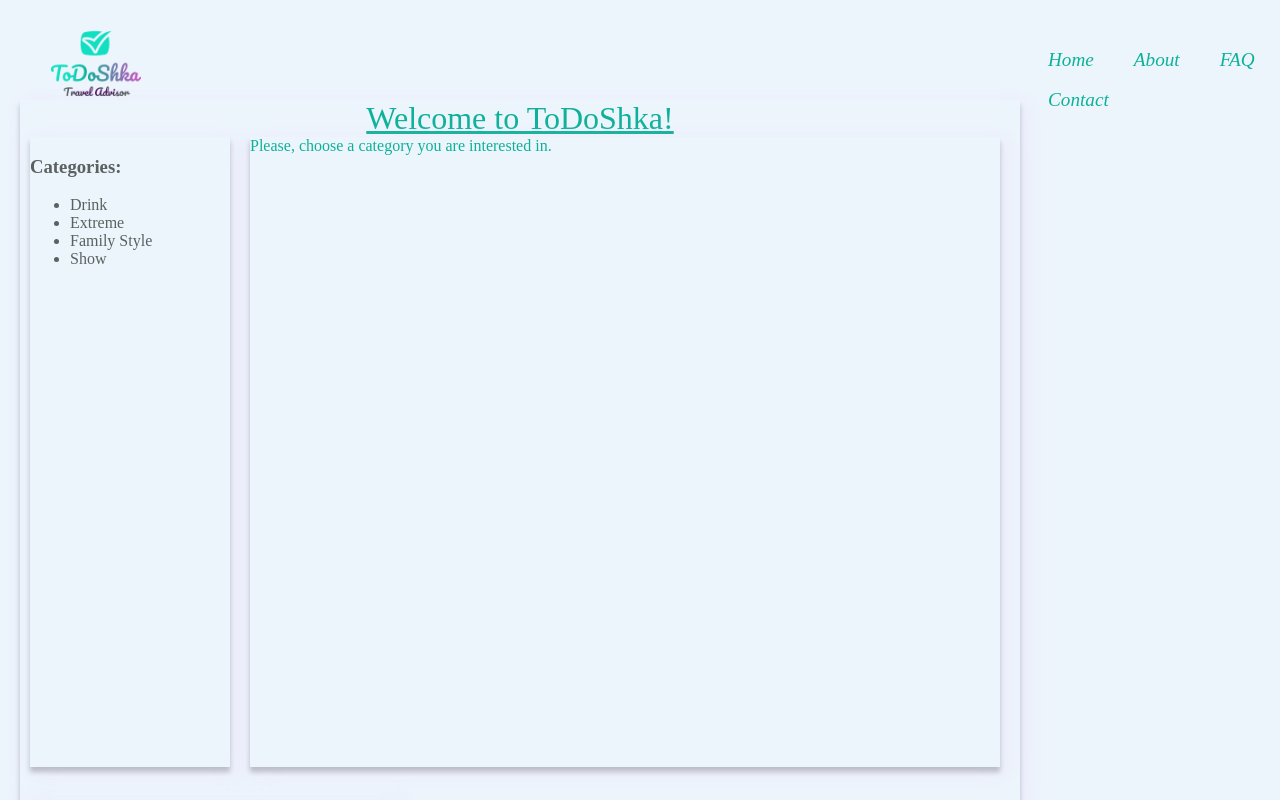
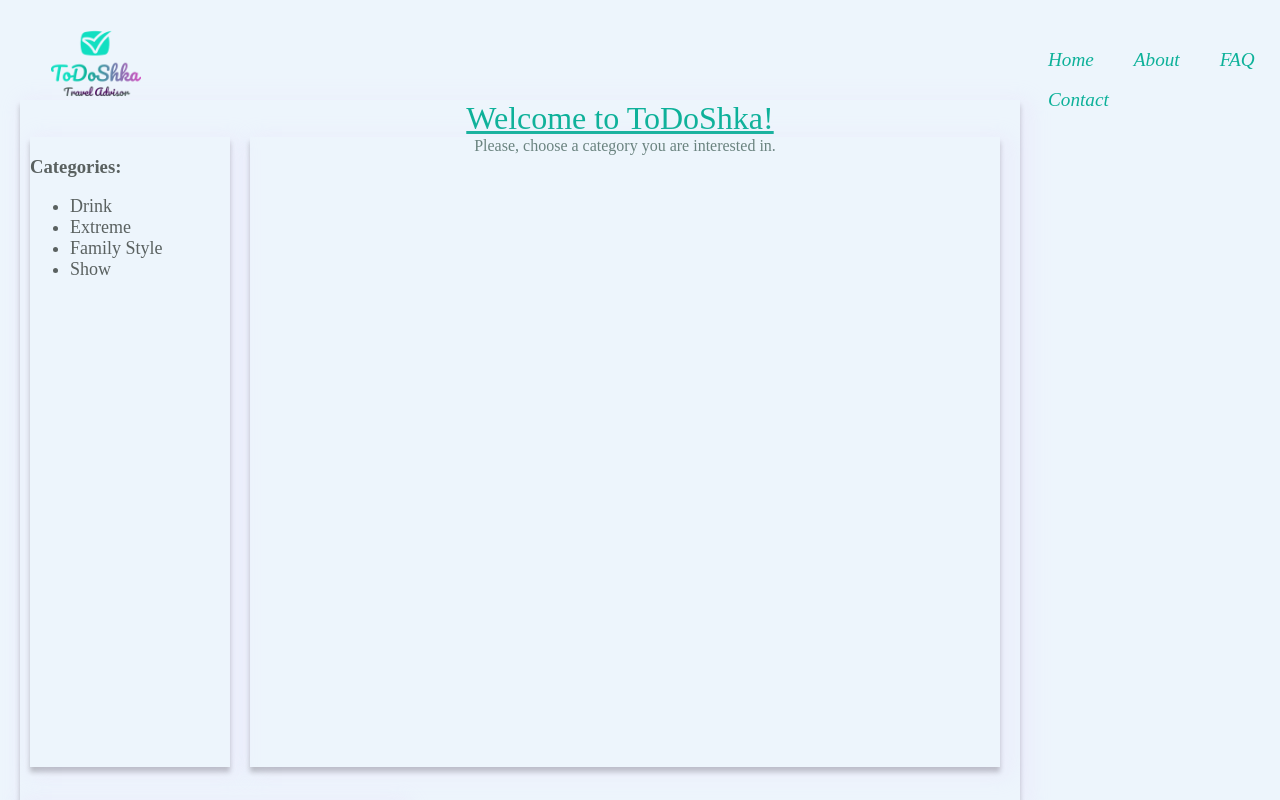
Before and after one commit to NataliyaZhuravleva/ToDoShka, a React (Create React App) app: page / in a window 1280 px wide. Shown: the top 800 px of the page. Built offline with nearby package versions, Linux system fonts and the light colour scheme; grey boxes are pictures that could not be loaded.

Commit message:
work with styling

```diff
--- a/src/components/categories/categories.css
+++ b/src/components/categories/categories.css
@@ -4,6 +4,7 @@
   text-align: center;
   font-size: xx-large;
   font-family: 'Pacifico';
+  margin-left: 200px;
   /* text-shadow: 2px 1px rgb(211, 79, 193); */
 }
 
@@ -39,4 +40,5 @@
 
 #categoriesList{
   font-family: 'Montserrat';
+  font-size:large;
 }
--- a/src/components/places/Places.js
+++ b/src/components/places/Places.js
@@ -34,7 +34,7 @@ class Places extends React.Component {
             {places.map((place, index) => (
               <div key={index} className="places">
                 <li>
-                  <h3> {place.name}</h3>
+                  <h4> {place.name}</h4>
                   <div className="info">
                     <div className="description">
                     <div>
--- a/src/components/places/places.css
+++ b/src/components/places/places.css
@@ -1,7 +1,9 @@
 .bodyText{
-  color: rgb(13,177,153);
-  font-family: 'Pacifico';
-  font-weight: lighter;
+
+  font-family: 'Montserrat';
+  /* font-weight: lighter; */
+  color: rgb(106, 131, 127);
+  text-align: center;
 }
 
 .places, h1{
```
